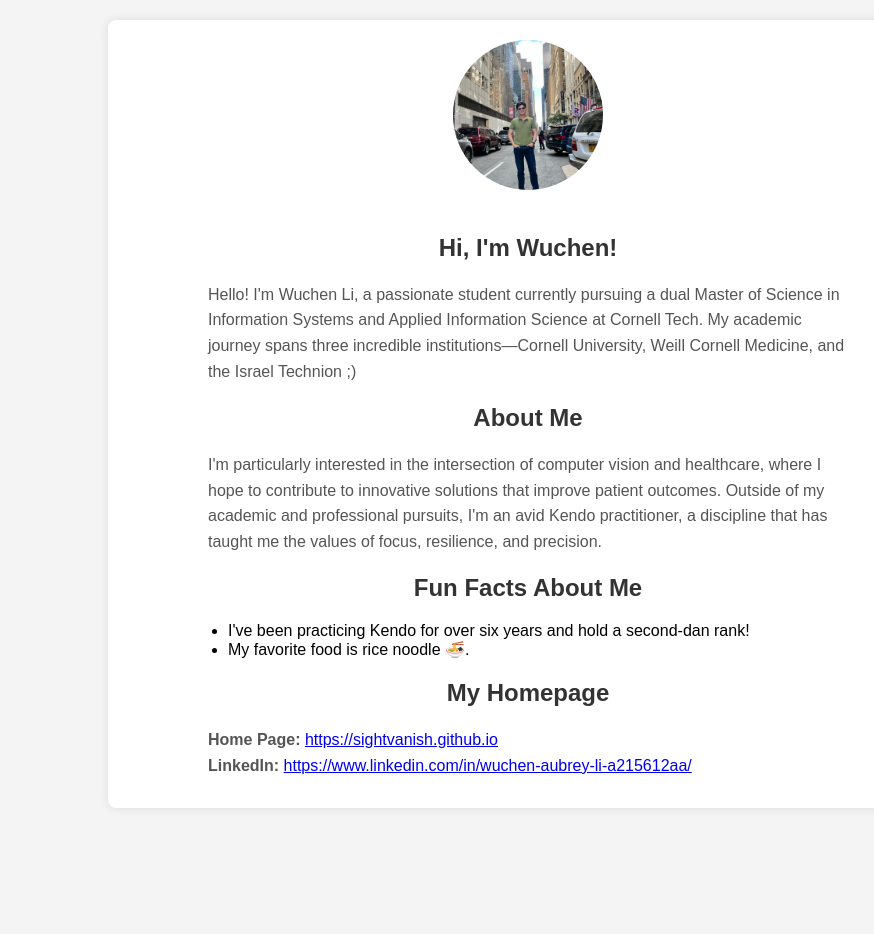
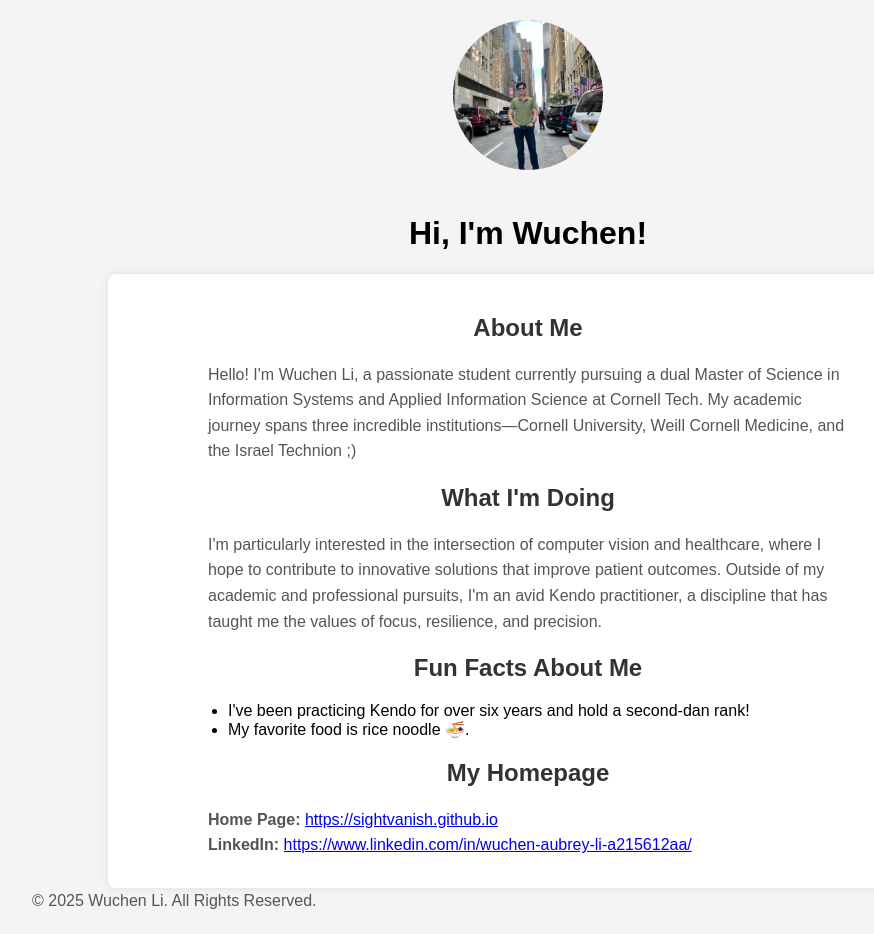
Before and after one commit to SightVanish/cs5356-hw3, a plain HTML site: page main.html in a window 1280 px wide. Shown: the whole page, without its empty margins (112-986 px from the left). Before the commit the page ends 828 px from the top, so only its background shows below. Drawn offline with Linux system fonts and the light colour scheme.

Commit message:
Use semantic html tags

```diff
--- a/main.html
+++ b/main.html
@@ -51,40 +51,56 @@
         .homepage-links a {
             text-align: left;
             margin-left: 0;
-
         }
     </style>
 </head>
 <body>
-    <div class="container">
+    <header>
         <!-- Picture -->
         <img src="avatar.jpeg" alt="My Picture">
+        <h1>Hi, I'm Wuchen!</h1>
+    </header>
 
+    <main class="container">
         <!-- Short Bio -->
-        <h2>Hi, I'm Wuchen!</h2>
+        <section>
+            <h2>About Me</h2>
             <p>
                 Hello! I'm Wuchen Li, a passionate student currently pursuing a dual Master of Science in Information Systems and Applied Information Science at Cornell Tech.
                 My academic journey spans three incredible institutions—Cornell University, Weill Cornell Medicine, and the Israel Technion ;)
             </p>
+        </section>
 
-        <!-- Additional Content -->
-        <h2>About Me</h2>
+        <!-- About Me Section -->
+        <section>
+            <h2>What I'm Doing</h2>
             <p>
                 I'm particularly interested in the intersection of computer vision and healthcare, where I hope to contribute to innovative solutions that improve patient outcomes.
                 Outside of my academic and professional pursuits, I'm an avid Kendo practitioner, a discipline that has taught me the values of focus, resilience, and precision.
             </p>
+        </section>
 
+        <!-- Fun Facts Section -->
+        <section>
             <h2>Fun Facts About Me</h2>
             <ul>
                 <li>I've been practicing Kendo for over six years and hold a second-dan rank!</li>
                 <li>My favorite food is rice noodle 🍜.</li>
             </ul>
+        </section>
 
+        <!-- Homepage Links -->
+        <section>
             <h2>My Homepage</h2>
             <div class="homepage-links">
                 <p><strong>Home Page:</strong> <a href="https://sightvanish.github.io">https://sightvanish.github.io</a></p>
                 <p><strong>LinkedIn:</strong> <a href="https://www.linkedin.com/in/wuchen-aubrey-li-a215612aa/">https://www.linkedin.com/in/wuchen-aubrey-li-a215612aa/</a></p>
             </div>
-    </div>
+        </section>
+    </main>
+
+    <footer>
+        <p>&copy; 2025 Wuchen Li. All Rights Reserved.</p>
+    </footer>
 </body>
 </html>
```
Lines whose indentation alone changed are shown as unchanged.
